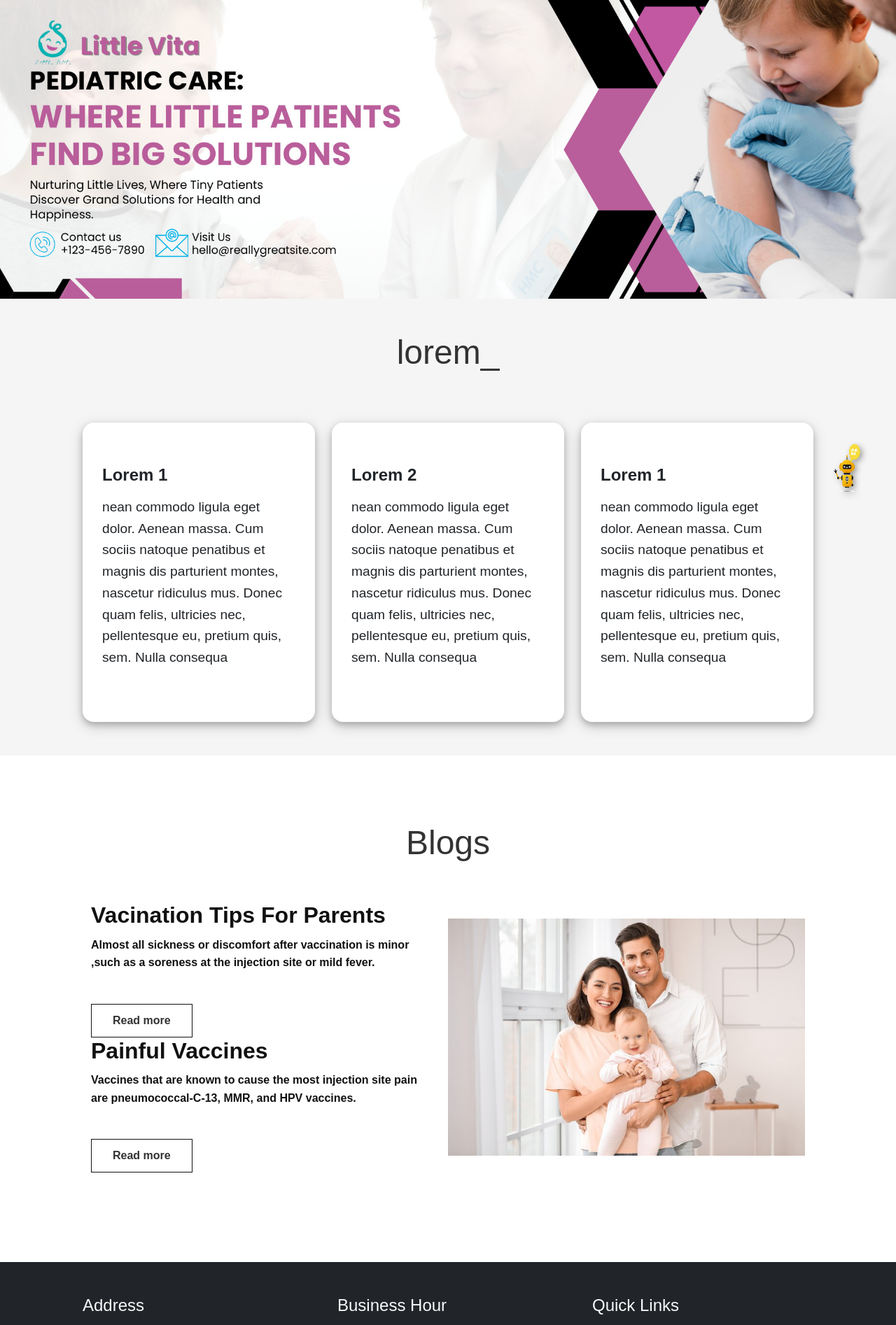
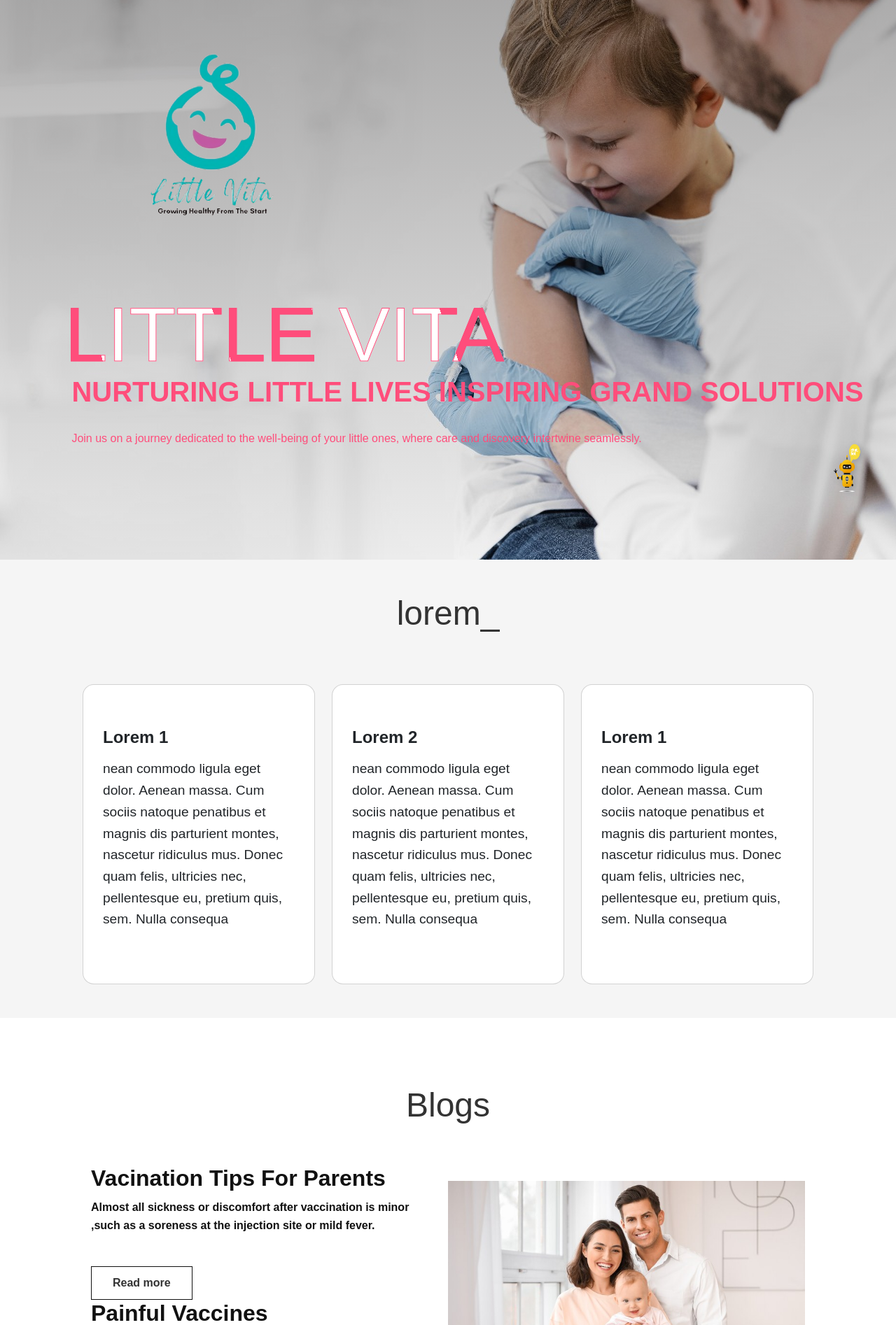
Before and after one commit to Subhasree09/LittleVita, a Django app: page / in a window 1280 px wide. Shown: the part 58-1952 px from the top of the page at 70% size. Run offline with Django 4.2, Linux system fonts and the light colour scheme.

Commit message:
HomePage Added

```diff
--- a/Base/static/Base/css/home.css
+++ b/Base/static/Base/css/home.css
@@ -1,13 +1,69 @@
+/*home-top*/
+* {
+    box-sizing: border-box;
+}
+.contain{
+    margin:0;
+    width:100%;
+    min-width: 100vh;
+    max-width: 100%;
+    min-height: 100vh;
+    height:100%;
+    background-image: linear-gradient(rgba(16, 14, 14, 0.3),transparent),url('/static/Base/media/home.jpeg');
+    background-size: cover;
+    background-position: center;
+    padding: 0 8%;
+    position: relative;
 
-
-h1{
-    color: rgb(95, 91, 91);
-    font-size: 50px;
-    text-align: center;
+    box-sizing: border-box;
+}
+nav{
+    display:flex;
+    width:100%;
+    align-items:center;
+    flex-wrap:wrap;
+    padding: 5px 0;
+}
+.logo{
+    width:400px;
+    cursor:pointer;
+}
+.contain .row{
+    display:flex;
+    align-items: center;
+    flex-wrap: wrap;
+    margin-top: 30px;
+}
+.contain .text-box{
+    color:#FF4D7B;
+    position:absolute;
+    bottom:20%;
+}
+.contain .text-box h3{
+    font-size: 40px;
+    font-weight: 600;
+}
+.contain .text-box h1{
+    font-size: 110px;
+    line-height: 100px;
+    margin-left: -10px;
+    color: transparent;
+    -webkit-text-stroke: 1px #FF4D7B;
+    background: url('/static/Base/media/back1.png');
+    -webkit-background-clip: text;
+    background-position: 0 0;
+    animation: back 20s linear infinite;
+}
+@keyframes back{
+    100%{
+        background-position: 2000px 0;
+    }
 }
 
 
-.videoGallery{
+
+/* Video Gallery */
+/*.videoGallery{
     margin-top: -25px;
 }
 
@@ -18,7 +74,7 @@ h1{
     margin-top: 60px;
 }
 .videoGallery{
-    background-color: #e5effb; /* Use your desired grey color code */
+    background-color: #e5effb; /* Use your desired grey color code
     height: 240px;
 }
 .videoGallery-bg-bottom{
@@ -74,7 +130,7 @@ h1{
     border: none;
 
   }
-
+*/
   /* Service */
   .card-services {
     transition: all 0.3s;
--- a/Base/templates/Base/base.html
+++ b/Base/templates/Base/base.html
@@ -89,16 +89,6 @@
 
       </div>
 
-      {% comment %} Multilingual support added {% endcomment %}
-      <div id="google_translate"></div>
-      <script type="text/javascript">
-          function googleTranslateInit(){
-            new google.translate.TranslateElement({pageLanguage:'en',layout:google.translate.TranslateElement.InlineLayout.SIMPLE},'google_translate');
-          }
-      </script>
-      <script type="text/javascript" src="//translate.google.com/translate_a/element.js?cb=googleTranslateInit">
-      </script>
-
 
     </div>
   </nav>
--- a/Base/templates/Base/home.html
+++ b/Base/templates/Base/home.html
@@ -15,7 +15,19 @@
 
 {% block body %}
 
-<img src={% static "Base/media/LittleVitaBanner.jpg" %} class="img-fluid" alt="img">
+<div class="contain">
+    <nav>
+        <img src={% static "Base/media/LittleVita.png" %} class="logo">
+    </nav>
+
+    <div class="text-box">
+        <h1>LITTLE VITA</h1>
+        <h3>NURTURING LITTLE LIVES INSPIRING GRAND SOLUTIONS</h3>
+        <div class="row">
+            <span>Join us on a journey dedicated to the well-being of your little ones, where care and discovery intertwine seamlessly.</span>
+        </div>
+    </div>
+</div>
 
 
 <!-- Service starts -->
```
Also changed, not shown: Base/static/Base/media/back1.png (added), Base/static/Base/media/home.jpeg (added), db.sqlite3.
